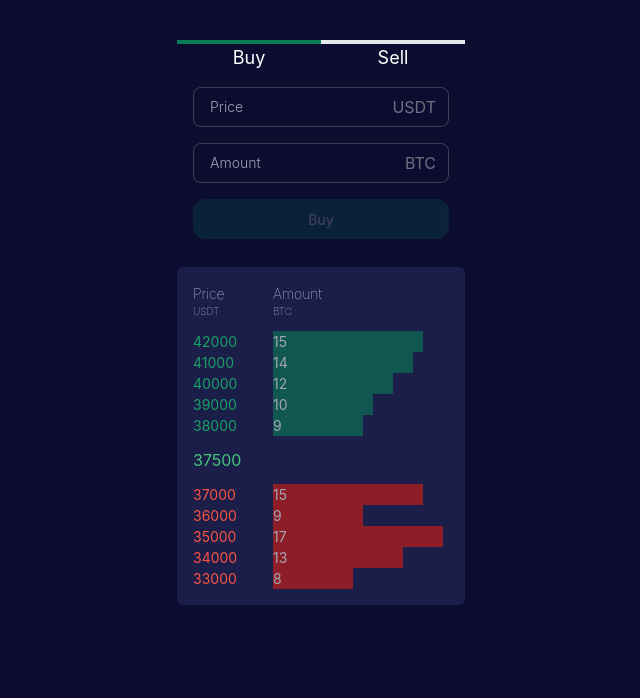
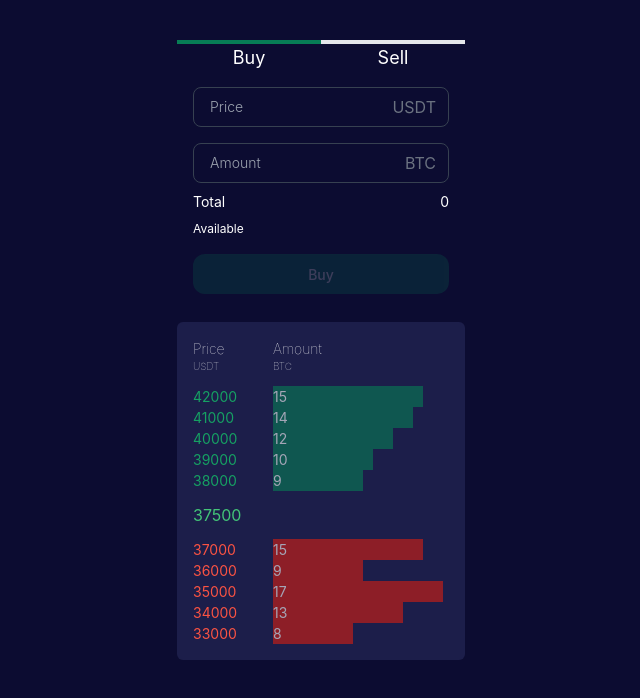
Before and after one commit to cuongcode/interview, a React (Create React App) app: page / in a window 1280 px wide. Shown: the top 698 px of the page, without its empty margins (319-959 px from the left). Built offline with nearby package versions, Linux system fonts and the light colour scheme.

Commit message:
edit input section

```diff
--- a/src/App.tsx
+++ b/src/App.tsx
@@ -1,6 +1,7 @@
-import React, { useState } from "react";
+import React, { useState, FC } from "react";
 import { Wall, Button, BaseInput, Text } from "./components";
 import { clsx } from "clsx";
+
 
 const BUYCOL = [
   { price: 42000, number: 15 },
@@ -18,6 +19,10 @@ const SELLCOL = [
 ];
 
 function App() {
+  const [User1, setUser1] = useState({btc: 13, usdt: 1000000})
+  const [User2, setUser2] = useState({btc: 20, usdt: 2000000})
+  const [User3, setUser3] = useState({btc: 5, usdt: 3000000})
+  const [User4, setUser4] = useState({btc: 18, usdt: 1500000})
   const [buyCol, setBuyCol] = useState(BUYCOL);
   const [sellCol, setSellCol] = useState(SELLCOL);
   const [buyPrice, setBuyPrice] = useState("");
@@ -96,9 +101,21 @@ function App() {
 
 export default App;
 
-const InputSection = ({price, count, onAdd, setPrice, setCount, text, preset}:{
-  price:any, count:any, onAdd:any, setPrice:any, setCount:any, text:any, preset:any
-}) => {
+interface InputSectionProps {
+  price: any;
+  count: any;
+  onAdd: any;
+  setPrice: any;
+  setCount: any;
+  text: any;
+  preset: any;
+  btc?: any;
+  usdt?: any;
+}
+
+const InputSection:FC<InputSectionProps> = (props) => {
+  const {price, count, onAdd, setPrice, setCount, text, preset, btc, usdt} = props
+
   return (
     <div className="flex flex-col gap-2">
     <BaseInput
@@ -113,6 +130,19 @@ const InputSection = ({price, count, onAdd, setPrice, setCount, text, preset}:{
       onChange={(e) => setCount(e.target.value.replace(/\D/g, ""))}
       suffix="BTC"
     />
+    <div className="flex items-center justify-between">
+      <Text preset="p4" text="Total"/>
+      <Text preset="p4" text={((+price)*(count)).toString()} />
+    </div>
+    <div className="flex items-center justify-between">
+      <Text preset="p5" text="Available"/>
+      {btc ?
+        <Text preset="p5" text={btc}/>
+      : null }
+      {usdt ?
+        <Text preset="p5" text={usdt}/>
+      : null }
+    </div>
     <Button className="mt-2" preset={preset} text={text} onClick={onAdd} disabled={price === '' || count === ''}/>
   </div>
   );
```
